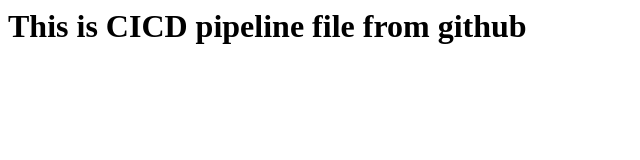
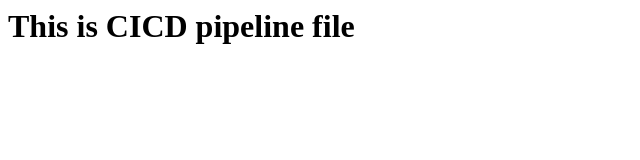
Before and after one commit to shruti-patel06/git-test, a plain HTML site: page index.html in a window 1280 px wide. Shown: the whole page, without its empty margins (0-640 px from the left). Drawn offline with Linux system fonts and the light colour scheme.

Commit message:
Fix header text in index.html

```diff
--- a/index.html
+++ b/index.html
@@ -1 +1 @@
-<h1>This is CICD pipeline file from github</h1>
+<h1>This is CICD pipeline file </h1>
```
